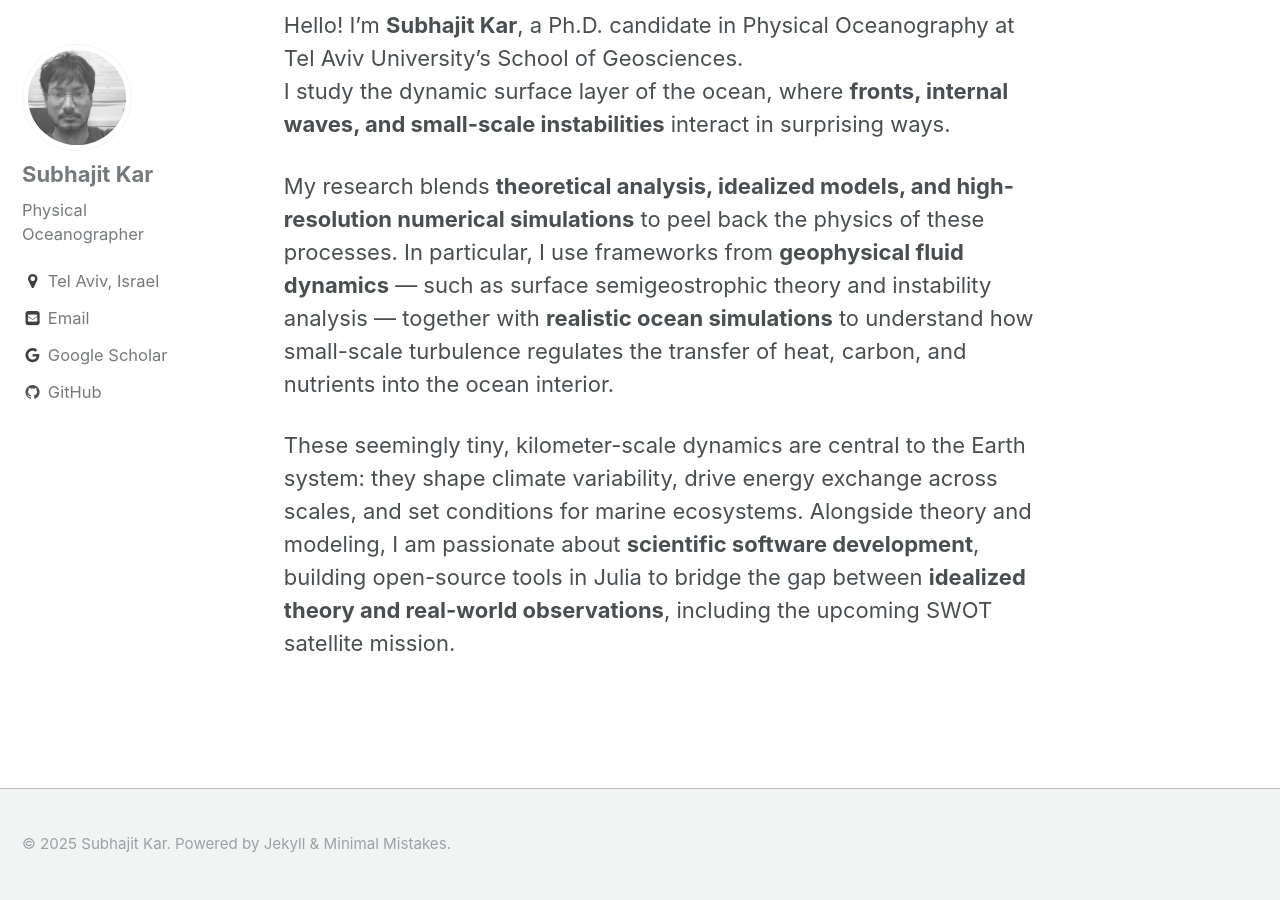
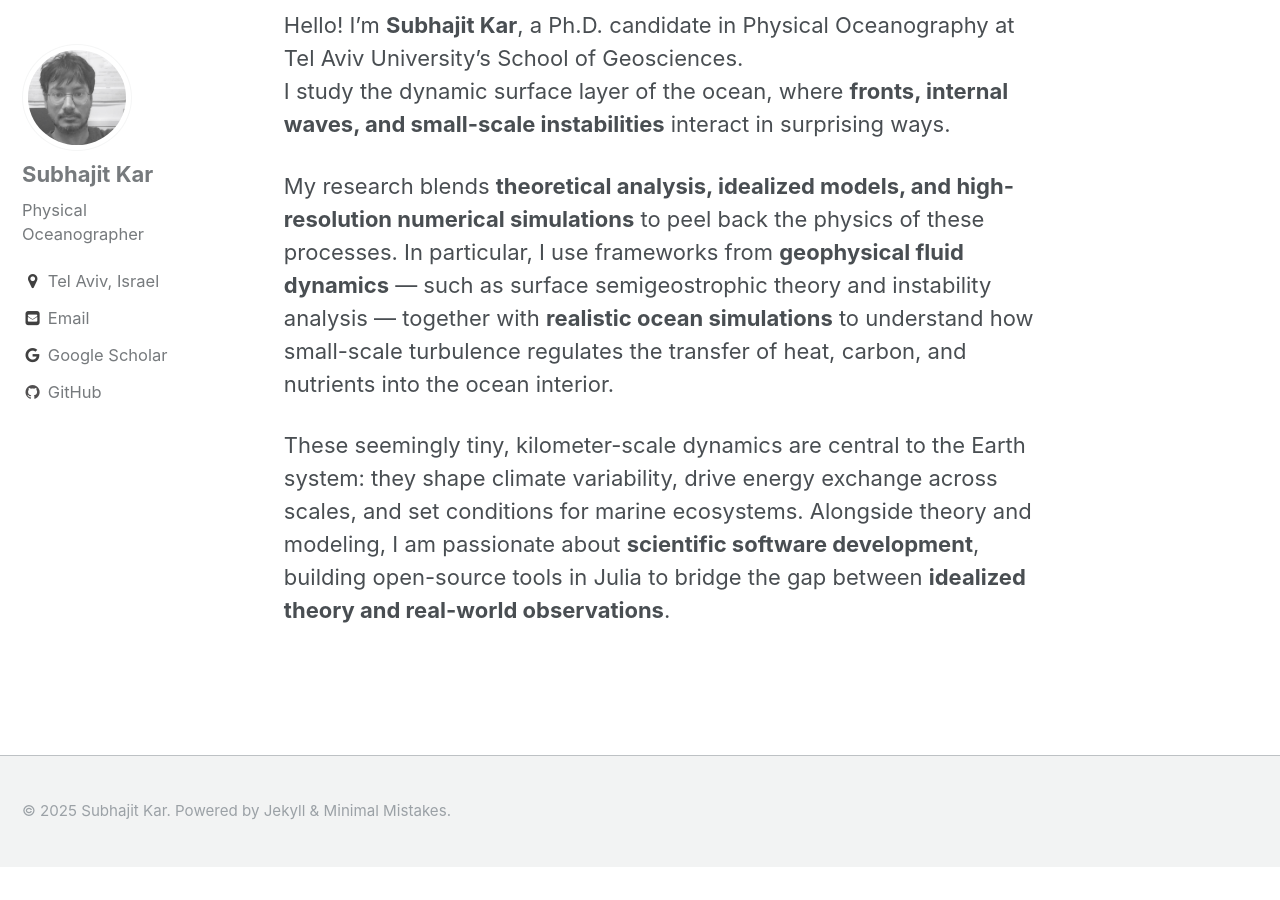
Before and after one commit to subhk/subhk.github.io, a Jekyll site: the page built from _pages/about.md, in a window 1280 px wide and 900 px high, scrolled down 1263 px. Built offline with Jekyll 4.4.1, drawn with Linux system fonts in a browser that asks for light colours; after the commit the page ends 2130 px from its top, so only the background shows below that.

Commit message:
Update about.md

```diff
--- a/_pages/about.md
+++ b/_pages/about.md
@@ -12,4 +12,4 @@ I study the dynamic surface layer of the ocean, where **fronts, internal waves,
 
 My research blends **theoretical analysis, idealized models, and high-resolution numerical simulations** to peel back the physics of these processes. In particular, I use frameworks from **geophysical fluid dynamics** — such as surface semigeostrophic theory and instability analysis — together with **realistic ocean simulations** to understand how small-scale turbulence regulates the transfer of heat, carbon, and nutrients into the ocean interior.
 
-These seemingly tiny, kilometer-scale dynamics are central to the Earth system: they shape climate variability, drive energy exchange across scales, and set conditions for marine ecosystems. Alongside theory and modeling, I am passionate about **scientific software development**, building open-source tools in Julia to bridge the gap between **idealized theory and real-world observations**, including the upcoming SWOT satellite mission.
+These seemingly tiny, kilometer-scale dynamics are central to the Earth system: they shape climate variability, drive energy exchange across scales, and set conditions for marine ecosystems. Alongside theory and modeling, I am passionate about **scientific software development**, building open-source tools in Julia to bridge the gap between **idealized theory and real-world observations**.
```
